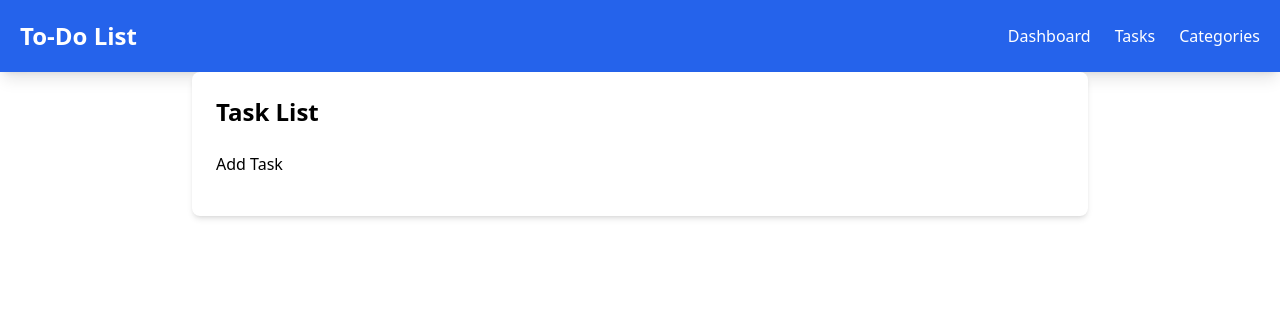
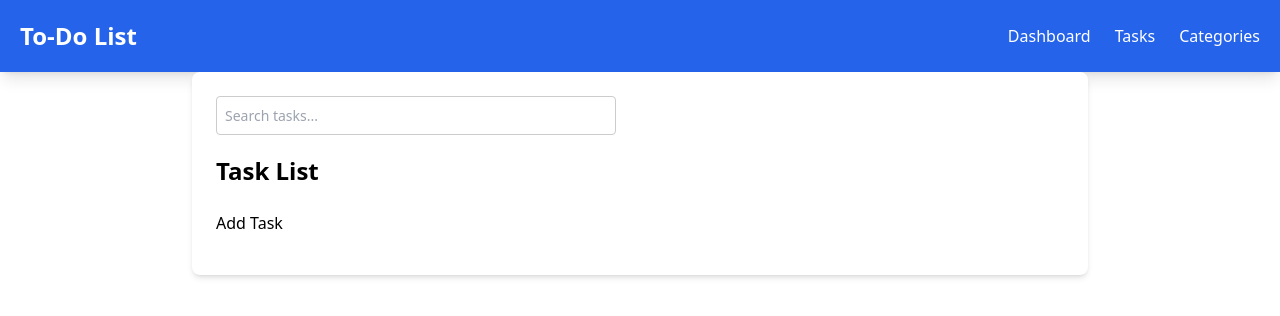
Before and after one commit to JavaAura/Termoussi_Lamiaa_S5_B1_ToDoList-, an Angular app: page /tasks in a window 1280 px wide. Shown: the top 316 px of the page. Built offline with nearby package versions, Linux system fonts and the light colour scheme.

Commit message:
TOD-1 search tasks

```diff
--- a/src/app/components/tasks-list/tasks-list.component.html
+++ b/src/app/components/tasks-list/tasks-list.component.html
@@ -1,10 +1,13 @@
 <!-- src/app/task-list/task-list.component.html -->
 <div class="max-w-4xl mx-auto bg-white p-6 rounded-lg shadow-md">
+    <div class="search-bar">
+        <input type="text" [(ngModel)]="searchQuery" placeholder="Search tasks..." (input)="onSearch()">
+    </div>
     <h1 class="text-2xl font-semibold mb-6">Task List</h1>
     <!-- Add Task Button -->
     <button (click)="toggleTaskForm()" class="btn btn-primary mb-4">Add Task</button>
 
-    <div *ngFor="let task of tasks"
+    <div  *ngFor="let task of filteredTasks"
         class="task-item flex items-center justify-between p-4 border-b border-gray-200 hover:bg-gray-50">
         <div class="flex items-center space-x-4">
             <div class="flex-shrink-0">
--- a/src/app/components/tasks-list/tasks-list.component.scss
+++ b/src/app/components/tasks-list/tasks-list.component.scss
@@ -47,3 +47,15 @@
     margin-top: 5px;
   }
 }
+.search-bar {
+  margin-bottom: 20px;
+}
+
+.search-bar input {
+  padding: 8px;
+  font-size: 14px;
+  width: 100%;
+  max-width: 400px;
+  border: 1px solid #ccc;
+  border-radius: 4px;
+}
--- a/src/app/components/tasks-list/tasks-list.component.ts
+++ b/src/app/components/tasks-list/tasks-list.component.ts
@@ -6,10 +6,11 @@ import { TcpSocketConnectOpts } from 'net';
 import { Router } from '@angular/router';
 import { CommonModule } from '@angular/common';
 import { TaskFormComponent } from '../task-form/task-form.component';
+import { FormsModule } from '@angular/forms';
 @Component({
   selector: 'app-tasks-list',
   standalone: true,
-  imports: [CommonModule, TaskFormComponent],
+  imports: [CommonModule, TaskFormComponent, FormsModule],
   templateUrl: './tasks-list.component.html',
   styleUrl: './tasks-list.component.scss'
 })
@@ -17,7 +18,8 @@ export class TasksListComponent implements OnInit {
   tasks: Task[] = [];
   showTaskForm = false;
   taskToUpdate: Task | null = null;
-
+  filteredTasks: Task[] = [];
+  searchQuery: string = '';
 
 
   constructor(private taskService: TaskService) {
@@ -27,6 +29,7 @@ export class TasksListComponent implements OnInit {
   ngOnInit(): void {
     this.taskService.tasks$.subscribe(tasks => {
       this.tasks = tasks;
+      this.filteredTasks = tasks;
     });
   }
 
@@ -37,14 +40,6 @@ export class TasksListComponent implements OnInit {
   }
 
   onTaskSaved(task: Task): void {
-    // if (this.taskToUpdate) {
-    //   const index = this.tasks.findIndex((t) => t.id === task.id);
-    //   if (index !== -1) {
-    //     this.tasks[index] = task;
-    //   }
-    // } else {
-    //   this.tasks.push({...task});
-    // }
     this.toggleTaskForm();
   }
 
@@ -58,4 +53,16 @@ export class TasksListComponent implements OnInit {
       this.taskService.deleteTask(taskId);
     }
   }
+
+  onSearch(): void {
+    if (this.searchQuery.trim()) {
+      this.filteredTasks = this.tasks.filter(task =>
+        task.title.toLowerCase().includes(this.searchQuery.toLowerCase()) ||
+        task.description?.toLowerCase().includes(this.searchQuery.toLowerCase() ?? false)
+      );
+      console.log(this.filteredTasks);
+    } else {
+      this.filteredTasks = this.tasks;
+    }
+  }
 }
```
